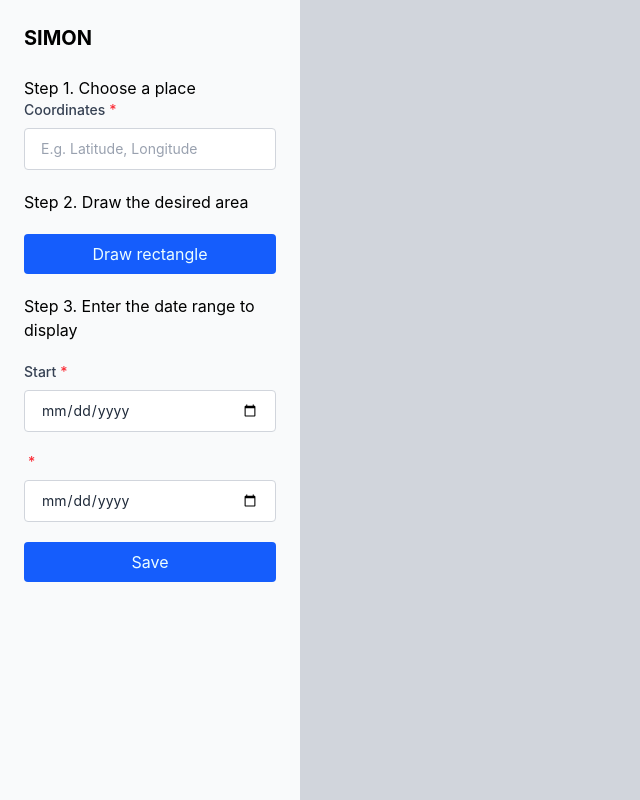
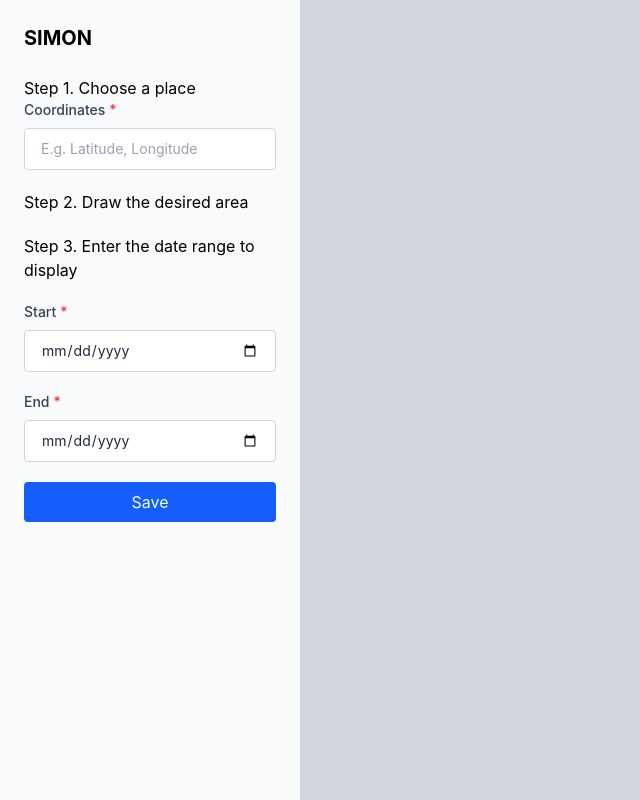
Before and after one commit to rekdev07/SIMON-MODIS-and-VIIRS-Harmonizer, a React (Vite) app in the folder client/: page / in a window 1280 px wide. Shown: the whole page, without its empty margins (0-640 px from the left). Built offline with nearby package versions, Linux system fonts and the light colour scheme.

Commit message:
Add correction in translation

```diff
--- a/client/src/pages/MapViewer.tsx
+++ b/client/src/pages/MapViewer.tsx
@@ -9,7 +9,7 @@ function MapViewer() {
   const [fecha, setFecha] = useState('')
 
   return (
-    <div className="grid min-h-screen grid-cols-[300px_1fr] bg-gray-300">
+    <div className="min-h-screen grid grid-cols-[300px_1fr] bg-gray-300">
       <SideBar>
         <h1 className="mb-6 text-xl font-bold">SIMON</h1>
         <p>Step 1. Choose a place</p>
@@ -25,8 +25,6 @@ function MapViewer() {
 
           <p>Step 2. Draw the desired area</p>
 
-          <Button>Draw rectangle</Button>
-
           <p>Step 3. Enter the date range to display</p>
           <DatePicker
             label="Start"
@@ -36,13 +34,14 @@ function MapViewer() {
             required
           />
           <DatePicker
-            label=""
-            name="End"
+            label="End"
+            name="fecha"
             value={fecha}
             onChange={setFecha}
             required
           />
           <Button>Save</Button>
+
         </div>
       </SideBar>
     </div>
```
Also changed, not shown: 1 other file (tests, documents, lock files or other folders).
